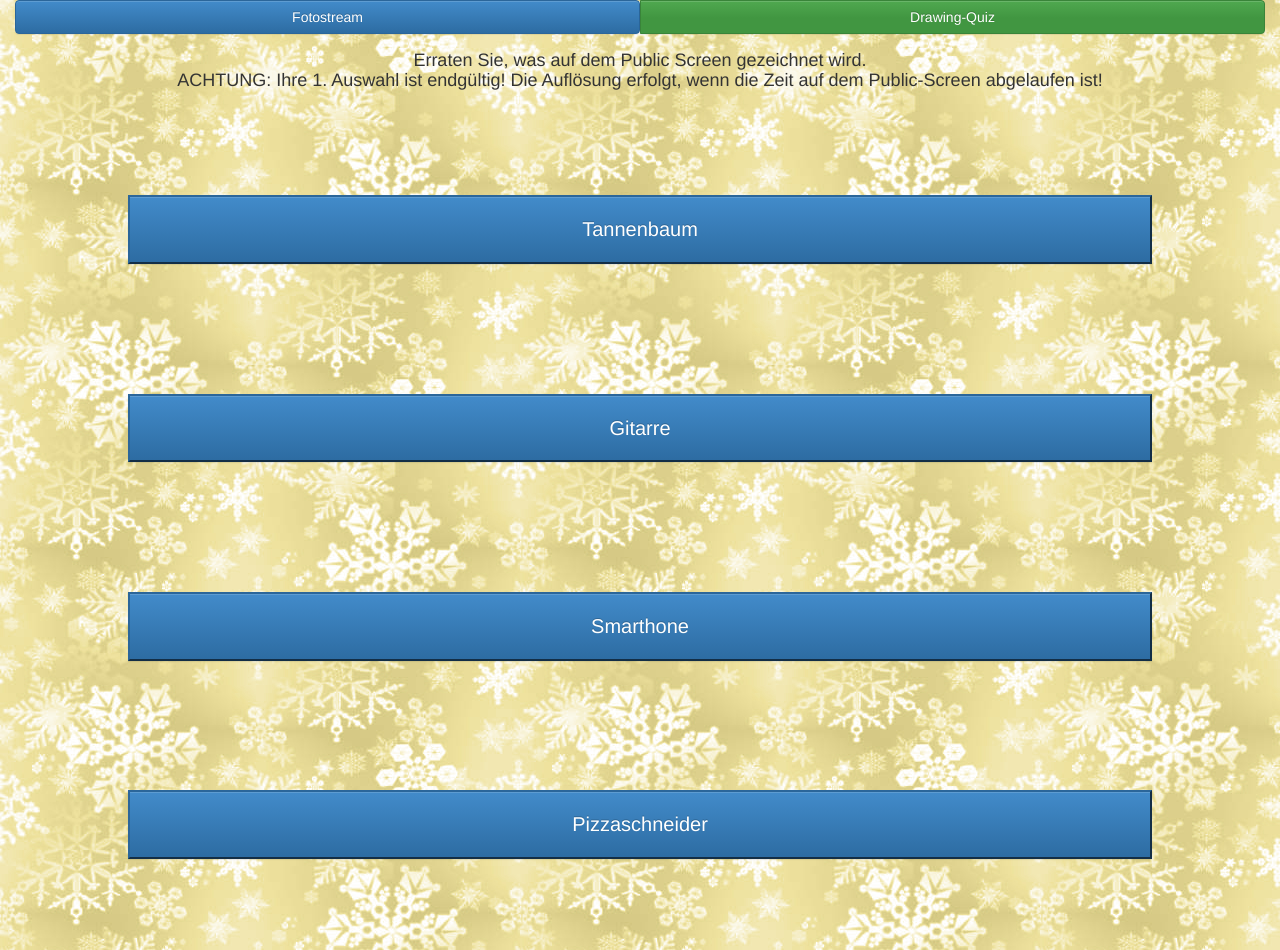
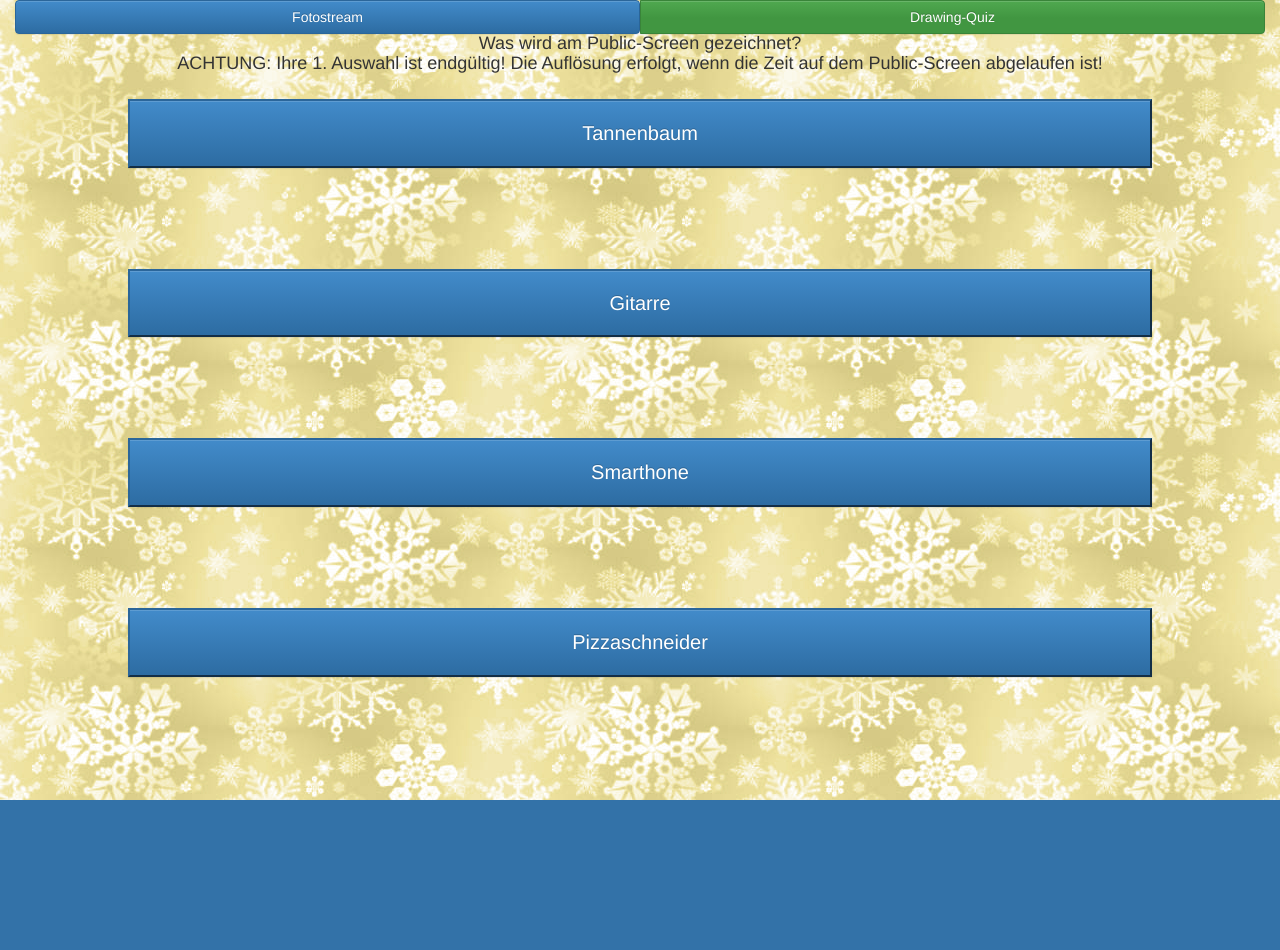
Before and after one commit to adnoela/hci, a PHP site: page /drawquiz.php in a window 1280 px wide. After the commit the page ends 800 px from the top, so only its background shows below. Run offline with PHP 8.4, Linux system fonts and the light colour scheme; some libraries are stand-ins or nearby versions.

Commit message:
layout drawquiz + info fertig

```diff
--- a/css/main.css
+++ b/css/main.css
@@ -56,8 +56,8 @@ body{
 .drawanswer{
     width:80%;
     margin-left: 10%;
-    margin-top: 3%;
-    height: 20%;
+    margin-top: 2%;
+    height: 18%;
 }
 .drawanswer1{
     width:80%;
--- a/drawquiz.php
+++ b/drawquiz.php
@@ -1,4 +1,5 @@
-<?php include 'sessionmobile.php';
+<?php
+include 'sessionmobile.php';
 $filename = "drawingstatus.txt";
 $drawinground = file_get_contents($filename);
 ?>
@@ -51,7 +52,7 @@ and open the template in the editor.
                 "Geschenksband"
             ];
             var rightA;
-            function setQandA () {
+            function setQandA() {
                 document.getElementById("btnA").innerHTML = answers[drawingNumber][1];
                 document.getElementById("btnB").innerHTML = answers[drawingNumber][2];
                 document.getElementById("btnC").innerHTML = answers[drawingNumber][3];
@@ -77,14 +78,12 @@ and open the template in the editor.
         </div>
 
 
-        <div id="firstrow" class="row-fluid">
         <div class="text-center">
-                    <h4>Erraten Sie, was auf dem Public Screen gezeichnet wird. <br> ACHTUNG: Ihre 1. Auswahl ist endgültig! Die Auflösung erfolgt, wenn die
+            <h4>Was wird am Public-Screen gezeichnet? <br> ACHTUNG: Ihre 1. Auswahl ist endgültig! Die Auflösung erfolgt, wenn die
                 Zeit auf dem Public-Screen abgelaufen ist!</h4>
         </div>
-            <div class="col-xs-4"></div>
     </div>
-        <div class="drawanswer"  style="margin-top:5%;">
+    <div class="drawanswer">
         <button id="btnA" class="btn-xl btn-primary btn-block" onclick="answer('A')">Tannenbaum</button>
     </div>
     <div class="drawanswer">
--- a/js/drawing.js
+++ b/js/drawing.js
@@ -94,12 +94,12 @@ function answer(answer) {
     btn = document.getElementsByClassName('btn-xl');
     for (var i=0; i<btn.length;i++){
         btn[i].disabled="true";
-        btn[i].style.opacity = "0.5";
-        btn[i].style.background='#696969';
+        btn[i].style.opacity = "0.3";
     }
 
     btn = document.getElementById('btn'+answer);
     btn.style.background='#FFA500';
+    btn.selected="true";
     btn.style.opacity = "1.0";
     request.open('post', "pusherdrawans.php?ans=" + ans, true);
     request.send(null);
```
Lines whose indentation alone changed are shown as unchanged.
